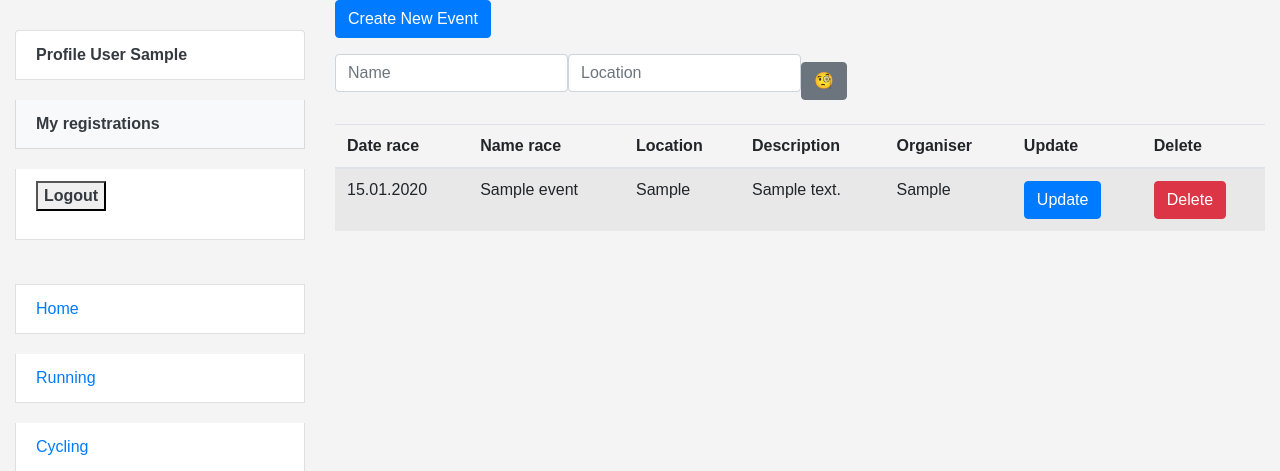
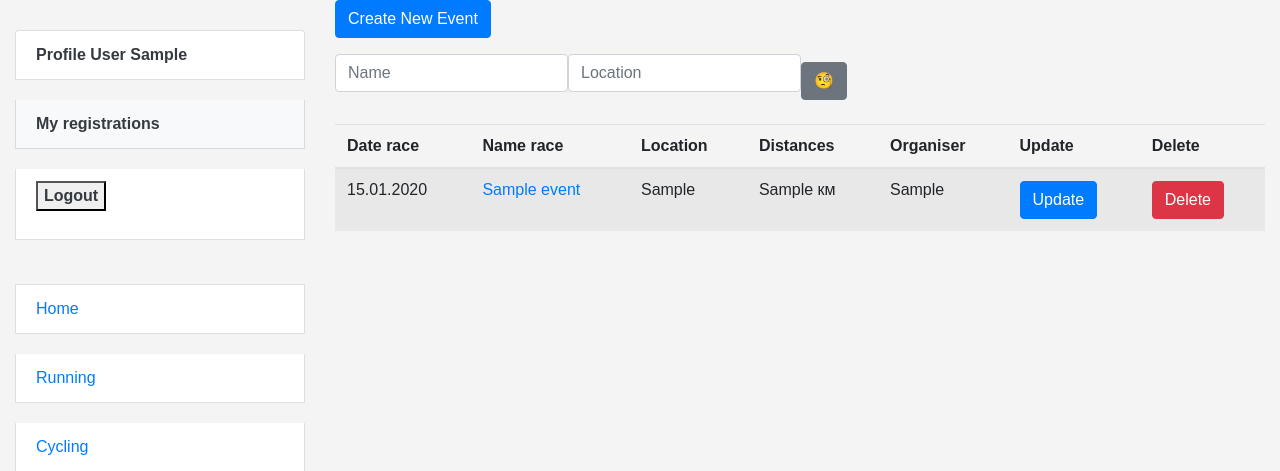
Before and after one commit to Viesich/Runner_community, a Django app: page / in a window 1280 px wide. Shown: the top 471 px of the page. Run offline with Django 5.2, Linux system fonts and the light colour scheme; a user stored in the database is signed in; tables that the repository leaves empty hold one stand-in row (values such as "Sample post"); some libraries are stand-ins or nearby versions.

Commit message:
add distances field to Event model and index.htnl

```diff
--- a/event/models.py
+++ b/event/models.py
@@ -29,6 +29,7 @@ class Event(models.Model):
     name = models.CharField(max_length=100)
     date = models.DateTimeField()
     location = models.CharField(max_length=100)
+    distances = models.CharField(max_length=255, help_text="Перелічіть дистанції через кому (наприклад, 42, 21, 10)")
     description = models.TextField()
     event_type = models.CharField(max_length=100, choices=EVENT_TYPE_CHOICES)
     organiser = models.CharField(max_length=100)
@@ -36,6 +37,9 @@ class Event(models.Model):
 
     class Meta:
         ordering = ('date',)
+
+    def get_distances(self):
+        return list(f"{d.strip()} км" for d in self.distances.split(','))
 
     def __str__(self):
         return self.name
--- a/templates/event/index.html
+++ b/templates/event/index.html
@@ -17,7 +17,7 @@
         <th>Date race</th>
         <th>Name race</th>
         <th>Location</th>
-        <th>Description</th>
+        <th>Distances</th>
         <th>Organiser</th>
         {% if not user.is_staff %}
           <th>Participants</th>
@@ -32,9 +32,9 @@
       {% for event in events %}
         <tr>
           <td>{{ event.date | date:"d.m.Y" }}</td>
-          <td>{{ event.name }}</td>
+          <td><a href="#">{{ event.name }}</a></td>
           <td>{{ event.location }}</td>
-          <td>{{ event.description }}</td>
+          <td>{{ event.get_distances|join:", " }}</td>
           <td>{{ event.organiser }}</td>
           {% if not user.is_staff %}
             <td><a href="{% url 'event:registration_create' event_id=event.id %}" class="btn btn-primary">Join to event</a></td>
```
Also changed, not shown: event/migrations/0001_initial.py.
